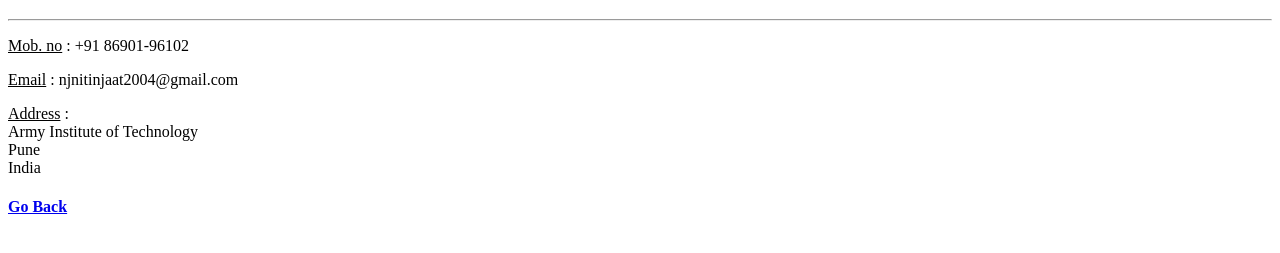
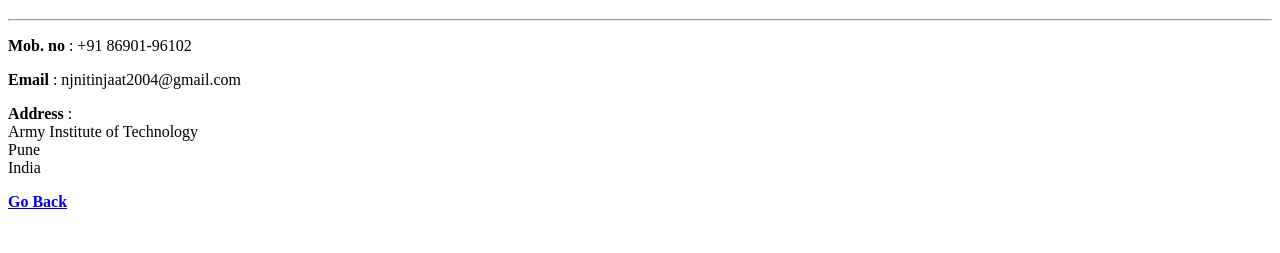
Before and after one commit to Me-Nitin/Html-Portfolio, a plain HTML site: page public/contact.html in a window 1280 px wide. Shown: the part 61-314 px from the top of the page. Drawn offline with Linux system fonts and the light colour scheme.

Commit message:
Update contact.html
added bold tag and edited go back button

```diff
--- a/public/contact.html
+++ b/public/contact.html
@@ -8,13 +8,13 @@
 <body>
  <h1>Contact Me</h1>
 <hr>
-<p><u>Mob. no</u> : +91 86901-96102</p>
-<p><u>Email</u> : njnitinjaat2004@gmail.com</p>
-<p><u>Address</u> : <br>
+<p><b>Mob. no</b> : +91 86901-96102</p>
+<p><b>Email</b> : njnitinjaat2004@gmail.com</p>
+<p><b>Address</b> : <br>
   Army Institute of Technology<br />
   Pune<br />
   India<br />
 </p>
-<h4><a href="../index.html">Go Back</a></h4>
+<b><a href="../index.html">Go Back</a></b>
 </body>
 </html>
```
